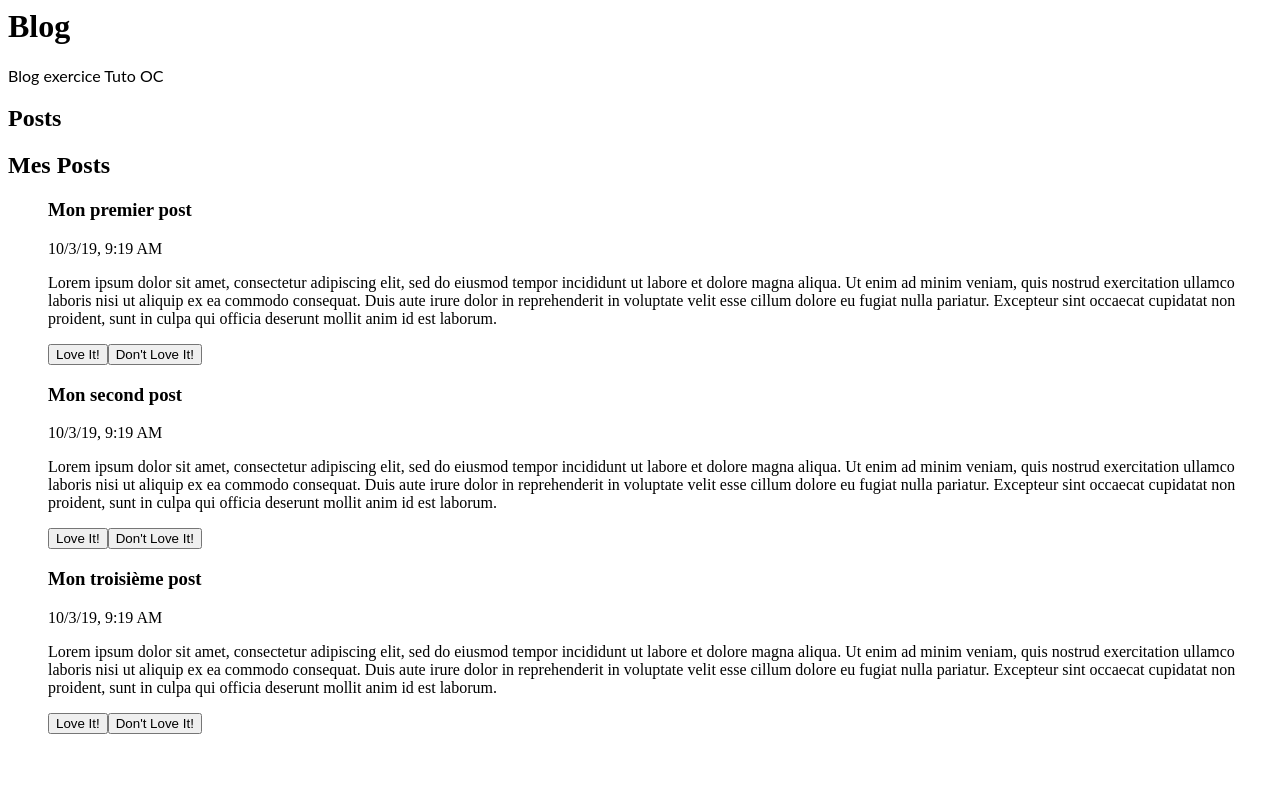
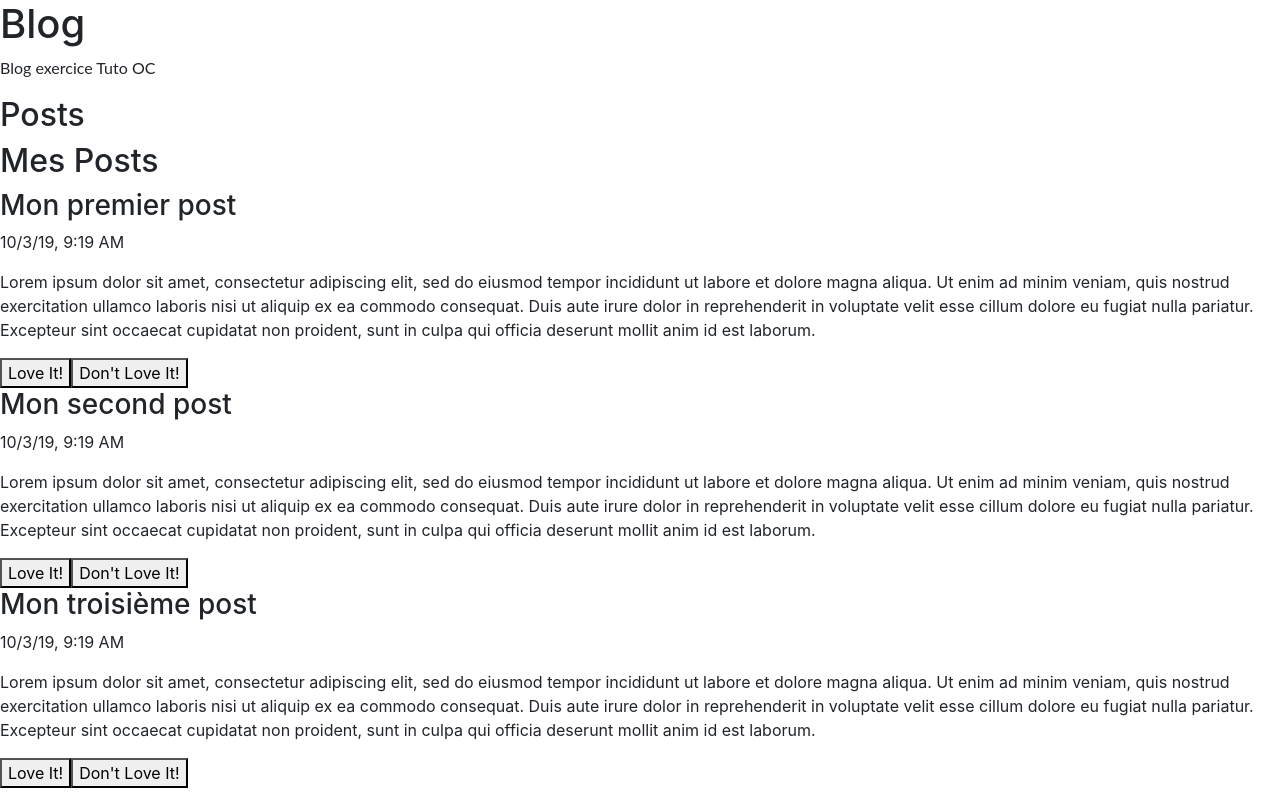
Before and after one commit to MaevaBtd/angular-blog-oc, an Angular app: page / in a window 1280 px wide. Built offline with nearby package versions, Linux system fonts and the light colour scheme.

Commit message:
bootstrap dependencies

```diff
--- a/package.json
+++ b/package.json
@@ -10,7 +10,10 @@
     "@angular/platform-browser": "^8.0.0",
     "@angular/platform-browser-dynamic": "^8.0.0",
     "@angular/router": "^8.0.0",
+    "bootstrap": "^4.3.1",
     "core-js": "2",
+    "jquery": "1.9.1 - 3",
+    "popper.js": "^1.14.7",
     "rxjs": "^6.5.2",
     "zone.js": "^0.9.1"
   },
--- a/src/styles.css
+++ b/src/styles.css
@@ -1 +1,2 @@
 /* Add application styles & imports to this file! */
+@import '~bootstrap/dist/css/bootstrap.min.css';
```
